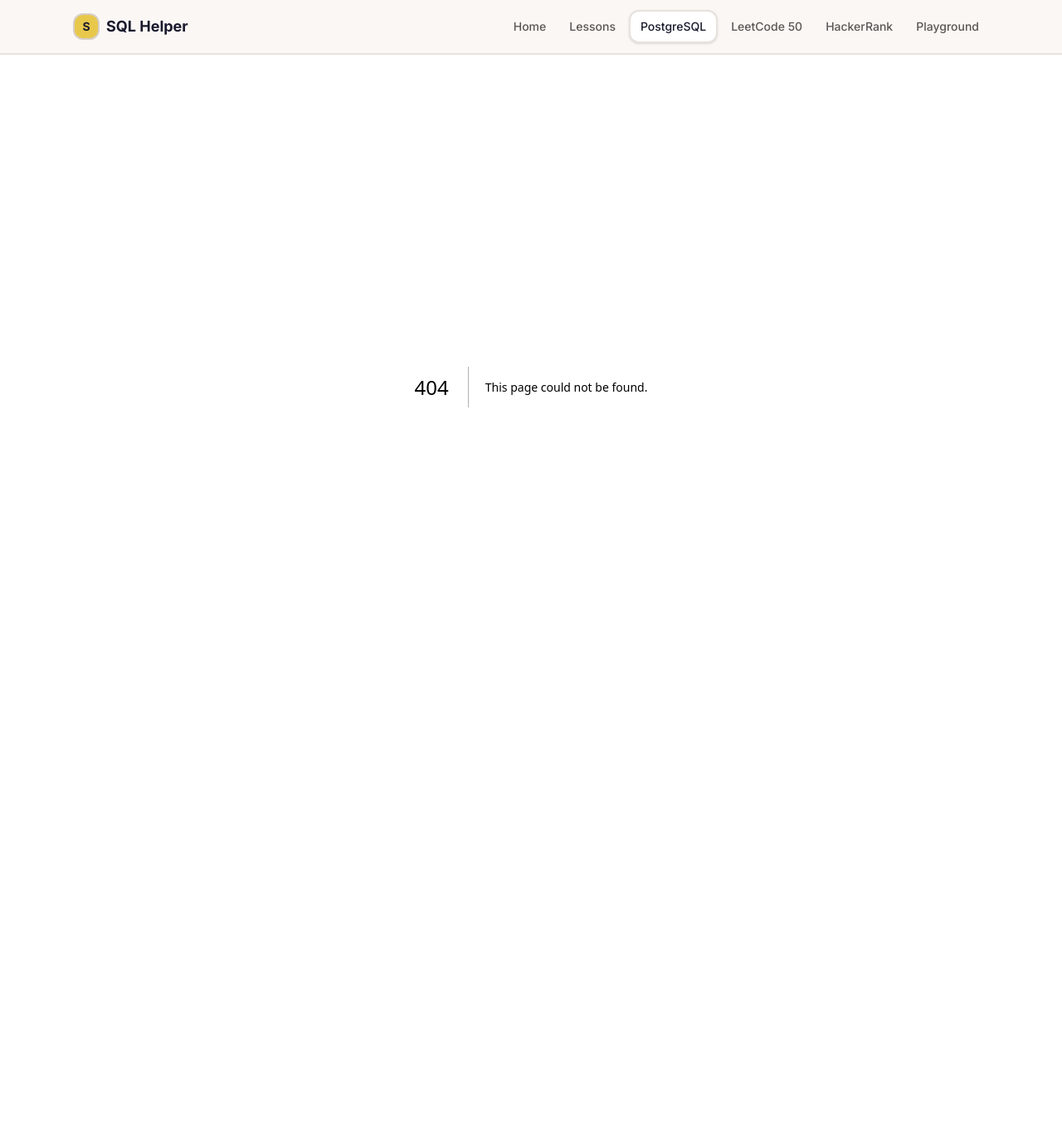
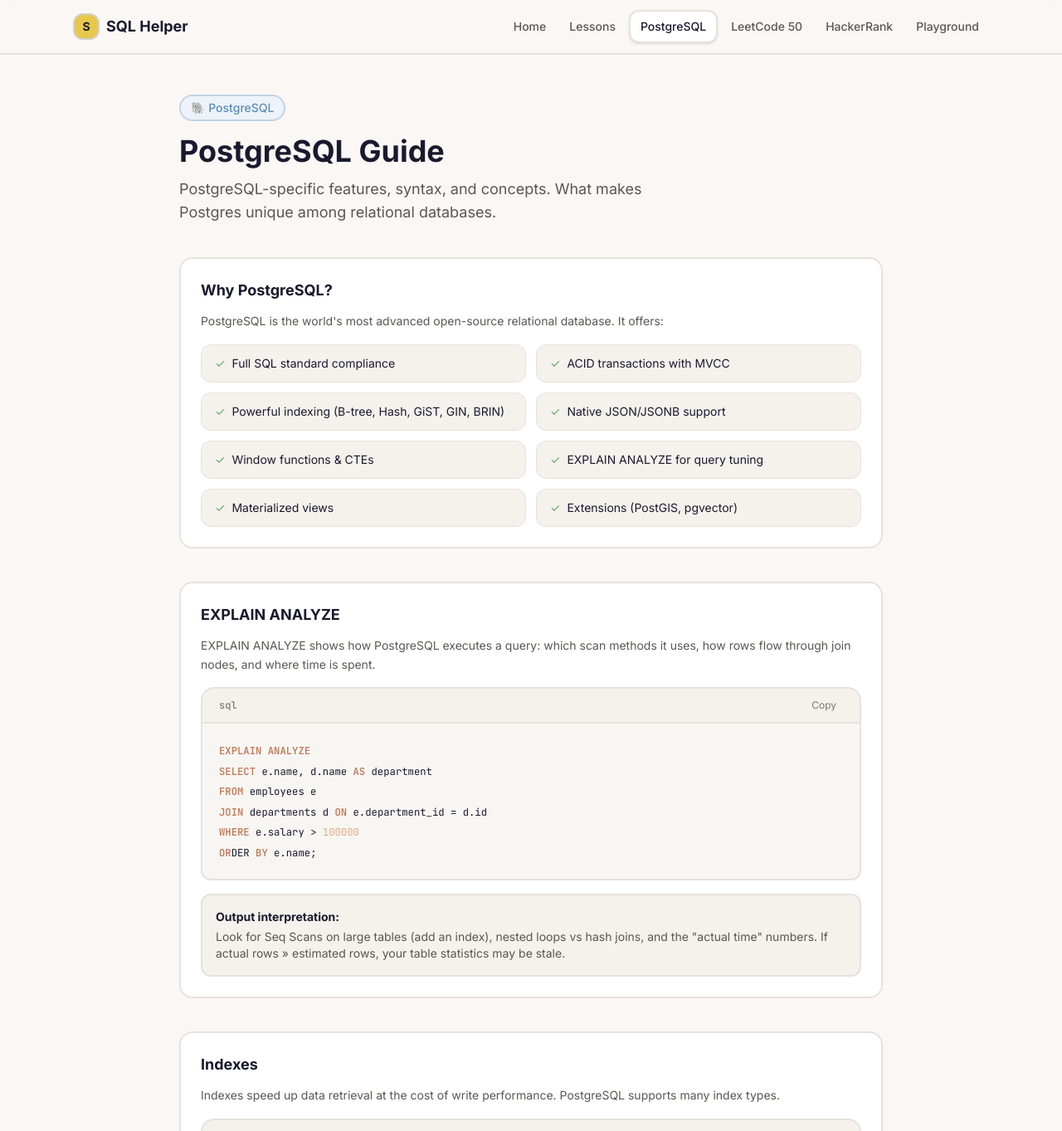
Before and after one commit to MuhammaddFouadd/Sql-Crack-Platform, a Next.js app: page /postgres in a window 1280 px wide. Before the commit this address had no page. Shown: the top 1363 px of the page at 83% size. Before the commit the page ends 866 px from the top, so only its background shows below. Built offline with nearby package versions, Linux system fonts and the light colour scheme.

Commit message:
feat: add PostgreSQL guide page with EXPLAIN, indexes, and performance tips

```diff
--- /dev/null
+++ b/src/app/postgres/page.tsx
@@ -0,0 +1,160 @@
+import CodeBlock from '@/components/ui/CodeBlock'
+import CreateIndexEngine from '@/components/viz/CreateIndexEngine'
+
+export default function PostgresPage() {
+  return (
+    <div className="max-w-4xl mx-auto px-6 py-12 animate-fade-in">
+      <div className="mb-10">
+        <div className="inline-flex items-center gap-2 px-3 py-1 rounded-full bg-blue-light border-2 border-blue/30 text-blue text-sm font-medium mb-4">
+          🐘 PostgreSQL
+        </div>
+        <h1 className="text-4xl font-bold text-text mb-3">PostgreSQL Guide</h1>
+        <p className="text-lg text-text-secondary max-w-xl">
+          PostgreSQL-specific features, syntax, and concepts. What makes Postgres unique among relational databases.
+        </p>
+      </div>
+
+      <div className="space-y-10">
+        <section className="bg-card border-2 border-border rounded-2xl p-6">
+          <h2 className="text-lg font-bold text-text mb-3">Why PostgreSQL?</h2>
+          <p className="text-sm text-text-secondary leading-relaxed mb-4">
+            PostgreSQL is the world&apos;s most advanced open-source relational database. It offers:
+          </p>
+          <div className="grid sm:grid-cols-2 gap-3">
+            {[
+              'Full SQL standard compliance',
+              'ACID transactions with MVCC',
+              'Powerful indexing (B-tree, Hash, GiST, GIN, BRIN)',
+              'Native JSON/JSONB support',
+              'Window functions & CTEs',
+              'EXPLAIN ANALYZE for query tuning',
+              'Materialized views',
+              'Extensions (PostGIS, pgvector)',
+            ].map((item) => (
+              <div key={item} className="flex items-center gap-2 px-4 py-3 bg-cream-dark rounded-xl border border-border text-sm text-text">
+                <span className="text-green">✓</span>
+                {item}
+              </div>
+            ))}
+          </div>
+        </section>
+
+        <section className="bg-card border-2 border-border rounded-2xl p-6">
+          <h2 className="text-lg font-bold text-text mb-3">EXPLAIN ANALYZE</h2>
+          <p className="text-sm text-text-secondary leading-relaxed mb-4">
+            EXPLAIN ANALYZE shows how PostgreSQL executes a query: which scan methods it uses, how rows flow through join nodes, and where time is spent.
+          </p>
+          <CodeBlock
+            title="sql"
+            code={`EXPLAIN ANALYZE
+SELECT e.name, d.name AS department
+FROM employees e
+JOIN departments d ON e.department_id = d.id
+WHERE e.salary > 100000
+ORDER BY e.name;`}
+          />
+          <div className="mt-4 text-sm text-text-secondary bg-cream-dark border-2 border-border rounded-xl p-4">
+            <strong className="text-text block mb-1">Output interpretation:</strong>
+            Look for Seq Scans on large tables (add an index), nested loops vs hash joins, and the &quot;actual time&quot; numbers. If actual rows &raquo; estimated rows, your table statistics may be stale.
+          </div>
+        </section>
+
+        <section className="bg-card border-2 border-border rounded-2xl p-6">
+          <h2 className="text-lg font-bold text-text mb-3">Indexes</h2>
+          <p className="text-sm text-text-secondary leading-relaxed mb-4">
+            Indexes speed up data retrieval at the cost of write performance. PostgreSQL supports many index types.
+          </p>
+          <div className="space-y-4">
+            <div>
+              <CodeBlock
+                title="sql"
+                code={`-- B-tree index (default) — for =, <, >, BETWEEN, LIKE (prefix)
+CREATE INDEX idx_employees_salary ON employees(salary);
+
+-- Partial index — only index relevant rows
+CREATE INDEX idx_active_users ON users(email) WHERE status = 'active';
+
+-- Covering index — include extra columns to avoid heap lookups
+CREATE INDEX idx_employees_dept_salary ON employees(department_id, salary);
+
+-- GIN index — for JSONB, arrays, full-text search
+CREATE INDEX idx_products_data ON products USING GIN(data);`}
+              />
+            </div>
+            <div className="grid sm:grid-cols-2 gap-3">
+              <div className="p-4 bg-cream-dark rounded-xl border border-border">
+                <h4 className="text-sm font-semibold text-text mb-2">When to index</h4>
+                <ul className="space-y-1 text-sm text-text-secondary">
+                  <li>• Columns in WHERE clauses (highly selective)</li>
+                  <li>• JOIN columns (foreign keys)</li>
+                  <li>• ORDER BY columns</li>
+                  <li>• Columns used in MIN/MAX</li>
+                </ul>
+              </div>
+              <div className="p-4 bg-cream-dark rounded-xl border border-border">
+                <h4 className="text-sm font-semibold text-text mb-2">When NOT to index</h4>
+                <ul className="space-y-1 text-sm text-text-secondary">
+                  <li>• Small tables (full scan is faster)</li>
+                  <li>• Columns rarely queried</li>
+                  <li>• High-write tables (index maintenance cost)</li>
+                  <li>• Low-cardinality columns (boolean, status)</li>
+                </ul>
+              </div>
+            </div>
+          </div>
+        </section>
+
+        <section className="bg-card border-2 border-border rounded-2xl p-6">
+          <h2 className="text-lg font-bold text-text mb-3">How CREATE INDEX Works (B-tree Construction)</h2>
+          <p className="text-sm text-text-secondary leading-relaxed mb-4">
+            When you run CREATE INDEX, PostgreSQL doesn&apos;t just &quot;add an index&quot; — it builds a balanced B-tree from scratch.
+            Watch the step-by-step process below to see how raw table data becomes a search tree.
+          </p>
+          <CreateIndexEngine />
+        </section>
+
+        <section className="bg-card border-2 border-border rounded-2xl p-6">
+          <h2 className="text-lg font-bold text-text mb-3">Performance Basics</h2>
+          <div className="space-y-4">
+            <div>
+              <h3 className="text-sm font-semibold text-text mb-2">1. Use EXPLAIN ANALYZE</h3>
+              <p className="text-sm text-text-secondary">Never guess — measure. Prefix any slow query with EXPLAIN ANALYZE to see the actual plan.</p>
+            </div>
+            <div>
+              <h3 className="text-sm font-semibold text-text mb-2">2. Avoid SELECT *</h3>
+              <p className="text-sm text-text-secondary">Only fetch the columns you need. This reduces I/O and allows index-only scans.</p>
+            </div>
+            <div>
+              <h3 className="text-sm font-semibold text-text mb-2">3. Use connection pooling</h3>
+              <p className="text-sm text-text-secondary">PostgreSQL forks a process per connection. Use PgBouncer for high-concurrency applications.</p>
+            </div>
+            <div>
+              <h3 className="text-sm font-semibold text-text mb-2">4. Vacuum regularly</h3>
+              <p className="text-sm text-text-secondary">PostgreSQL uses MVCC — deleted/updated rows create dead tuples. Autovacuum handles this, but monitor it.</p>
+            </div>
+          </div>
+        </section>
+
+        <section className="bg-card border-2 border-border rounded-2xl p-6">
+          <h2 className="text-lg font-bold text-text mb-3">PostgreSQL vs MySQL</h2>
+          <div className="space-y-3">
+            {[
+              ['JSONB', 'PostgreSQL has native JSONB with GIN indexes. MySQL has JSON but fewer indexing options.'],
+              ['Window Functions', 'PostgreSQL has the most complete implementation. MySQL added them in 8.0.'],
+              ['CTEs', 'Both support CTEs. PostgreSQL supports MATERIALIZED / NOT MATERIALIZED hints.'],
+              ['Full-Text Search', 'PostgreSQL has built-in tsvector/tsquery. MySQL needs FULLTEXT indexes.'],
+              ['Indexes', 'PostgreSQL offers GiST, GIN, BRIN, partial, and expression indexes. MySQL is limited to B-tree and Hash.'],
+              ['Upsert', 'PostgreSQL: ON CONFLICT ... DO UPDATE. MySQL: ON DUPLICATE KEY UPDATE.'],
+              ['Returning', 'PostgreSQL supports RETURNING clause. MySQL does not.'],
+            ].map(([feature, diff]) => (
+              <div key={feature as string} className="flex items-start gap-3 p-3 bg-cream-dark rounded-xl border border-border">
+                <span className="text-sm font-semibold text-text whitespace-nowrap min-w-[130px]">{feature as string}</span>
+                <span className="text-sm text-text-secondary">{diff as string}</span>
+              </div>
+            ))}
+          </div>
+        </section>
+      </div>
+    </div>
+  )
+}
```
